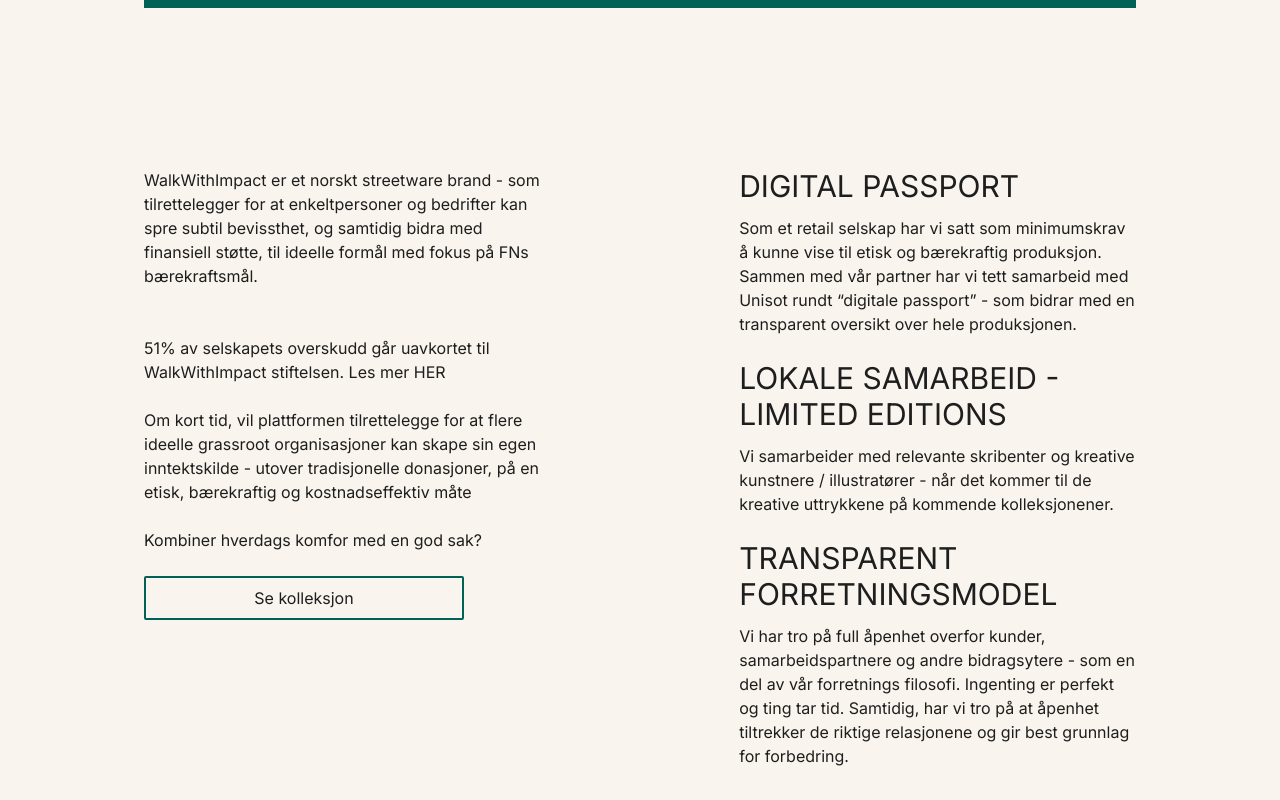
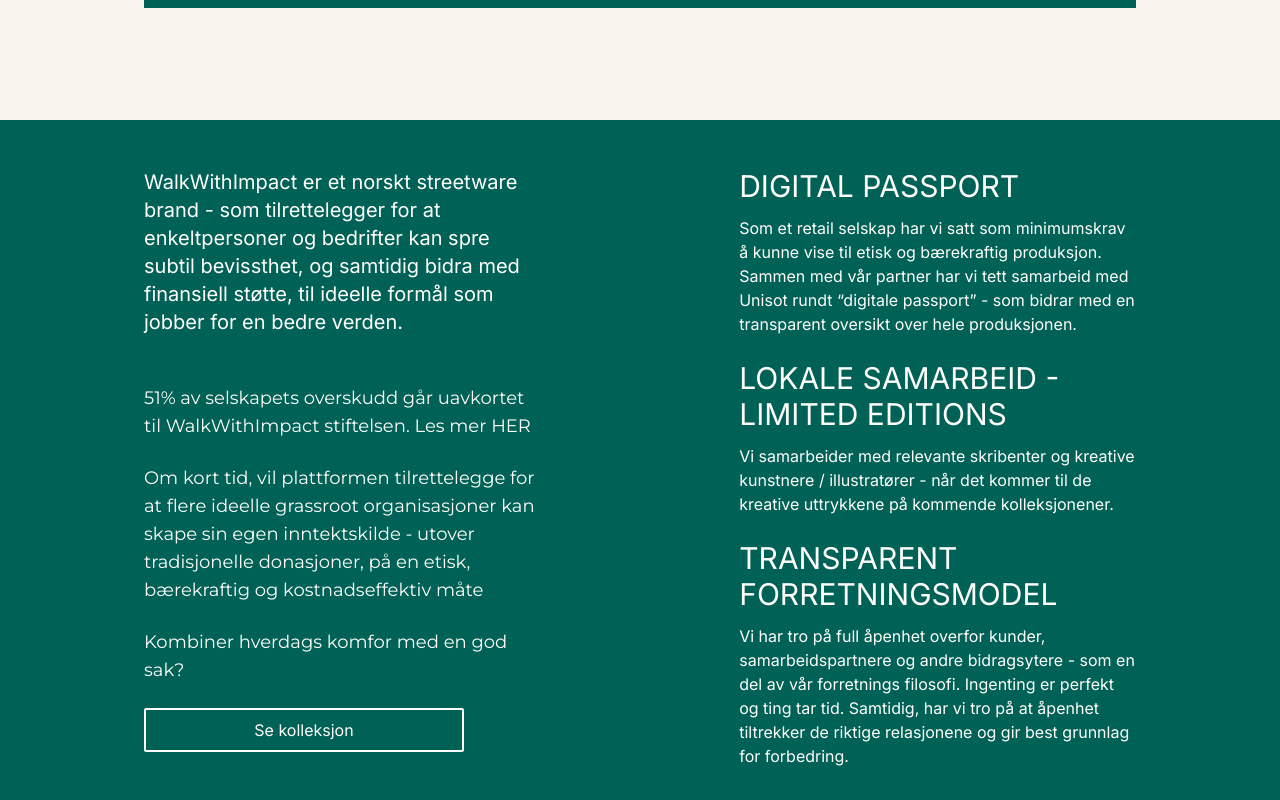
Before and after one commit to Ojself/walkwithimpact, a Next.js app: page / in a window 1280 px wide. Shown: the part 1640-2440 px from the top of the page. Built offline with nearby package versions, Linux system fonts and the light colour scheme.

Commit message:
quick commit

```diff
--- a/app/page.js
+++ b/app/page.js
@@ -3,6 +3,7 @@
 import Heading1 from "@/components/layout/typography/Heading1";
 import Heading3 from "@/components/layout/typography/Heading3";
 import Heading4 from "@/components/layout/typography/Heading4";
+import Ingress from "@/components/layout/typography/Ingress";
 import Paragraph from "@/components/layout/typography/Paragraph";
 import Image from "next/image";
 import { MdKeyboardArrowDown } from "react-icons/md";
@@ -63,28 +64,36 @@
         </div>
       </SectionDefaultLayout>
       <Gallery />
-      <SectionDefaultLayout className='h-screen  flex items-center justify-center'>
-        <div className='w-full flex justify-between mb-20'>
+      <SectionDefaultLayout className='h-screen bg-impact-green flex items-center justify-center'>
+        <div className='w-full flex justify-between mb-20 text-impact-white'>
           <div className='w-full md:w-2/5'>
-            <p className='mb-12'>
-              WalkWithImpact er et norskt streetware brand - som tilrettelegger
+            <Ingress
+              className='mb-12'
+              text='WalkWithImpact er et norskt streetware brand - som tilrettelegger
               for at enkeltpersoner og bedrifter kan spre subtil bevissthet, og
-              samtidig bidra med finansiell støtte, til ideelle formål med fokus
-              på FNs bærekraftsmål.
-            </p>
-            <p className='mb-6'>
-              51% av selskapets overskudd går uavkortet til WalkWithImpact
-              stiftelsen. Les mer HER
-            </p>
-            <p className='mb-6'>
-              Om kort tid, vil plattformen tilrettelegge for at flere ideelle
+              samtidig bidra med finansiell støtte, til ideelle formål som
+              jobber for en bedre verden.'
+            />
+
+            <Paragraph
+              className='mb-6'
+              text='51% av selskapets overskudd går uavkortet til WalkWithImpact
+              stiftelsen. Les mer HER'
+            />
+
+            <Paragraph
+              className='mb-6'
+              text='Om kort tid, vil plattformen tilrettelegge for at flere ideelle
               grassroot organisasjoner kan skape sin egen inntektskilde - utover
               tradisjonelle donasjoner, på en etisk, bærekraftig og
-              kostnadseffektiv måte
-            </p>
+              kostnadseffektiv måte'
+            />
 
-            <p className='mb-6'>Kombiner hverdags komfor med en god sak?</p>
-            <button className='border-impact-green border-2 w-80 rounded-sm gap-2 py-2'>
+            <Paragraph
+              className='mb-6'
+              text='Kombiner hverdags komfor med en god sak?'
+            />
+            <button className='border-impact-white border-2 w-80 rounded-sm gap-2 py-2'>
               Se kolleksjon
             </button>
           </div>
--- a/app/vart-arbeid/page.jsx
+++ b/app/vart-arbeid/page.jsx
@@ -224,7 +224,13 @@
         <Paragraph className='text-impact-green mb-6' text='0 NOK' />
       </section>
       <section ref={teamRef} className='w-full md:w-2/3 py-20 md:py-28 px-2'>
-        <Heading2 className='mb-6' text='Team' />
+        <Heading2 className='mb-6' text='WALKWITHIMPACT TEAM' />
+        <Paragraph
+          className='mb-6'
+          text='En litta gjeng som synes det er hyggelig å bruke litt av tiden sin på å bidra til gode saker. Alle har dette som en aktiv hobby i dag, og håper det over tid kan utvikle seg til å bli mer aktivt. Ting tar tid, og vi har det gøy på reisen!'
+        />
+        <Paragraph className='mb-6' text='Lyst til å hjelpe til?' />
+
         <div className='grid grid-cols-2 md:grid-cols-3 gap-2 md:gap-4 '>
           {images.map((image) => {
             const { src, alt, name, title } = image;
--- a/components/layout/typography/Ingress.jsx
+++ b/components/layout/typography/Ingress.jsx
@@ -1,7 +1,7 @@
 import React from "react";
 
-const Ingress = ({ text }) => {
-  return <span className={`text-2xl`}>{text}</span>;
+const Ingress = ({ text, className }) => {
+  return <p className={`${className} text-xl`}>{text}</p>;
 };
 
 export default Ingress;
```
